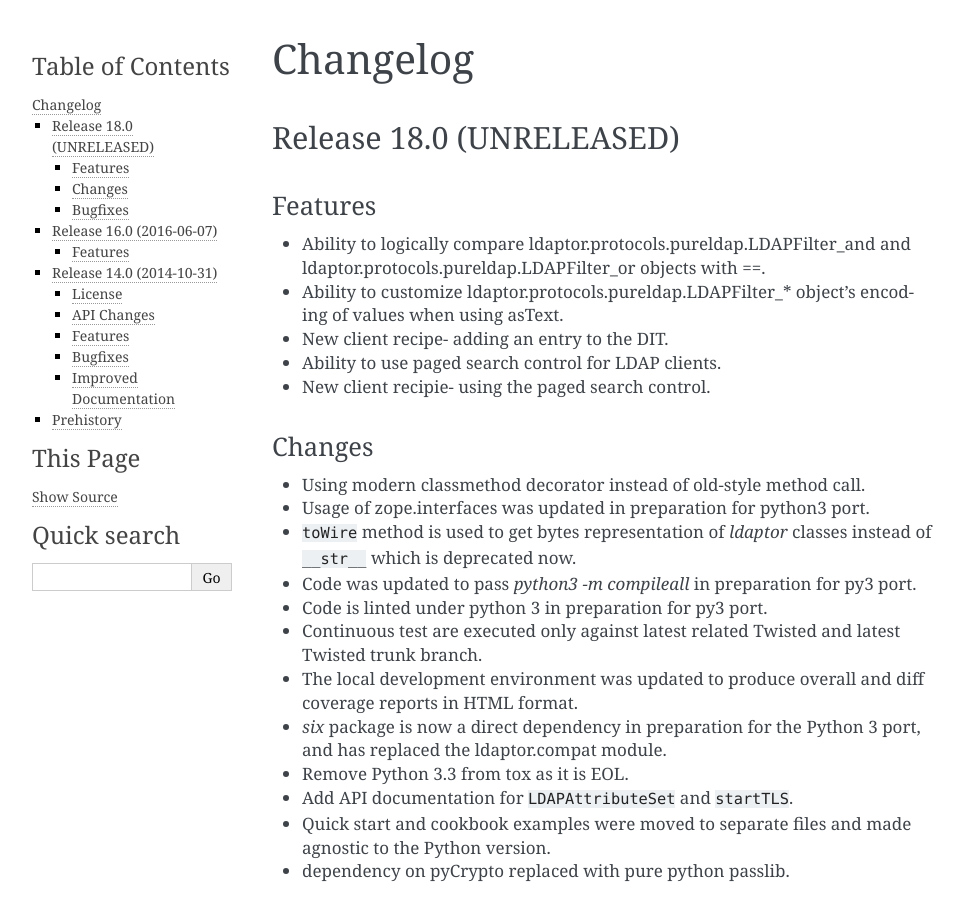
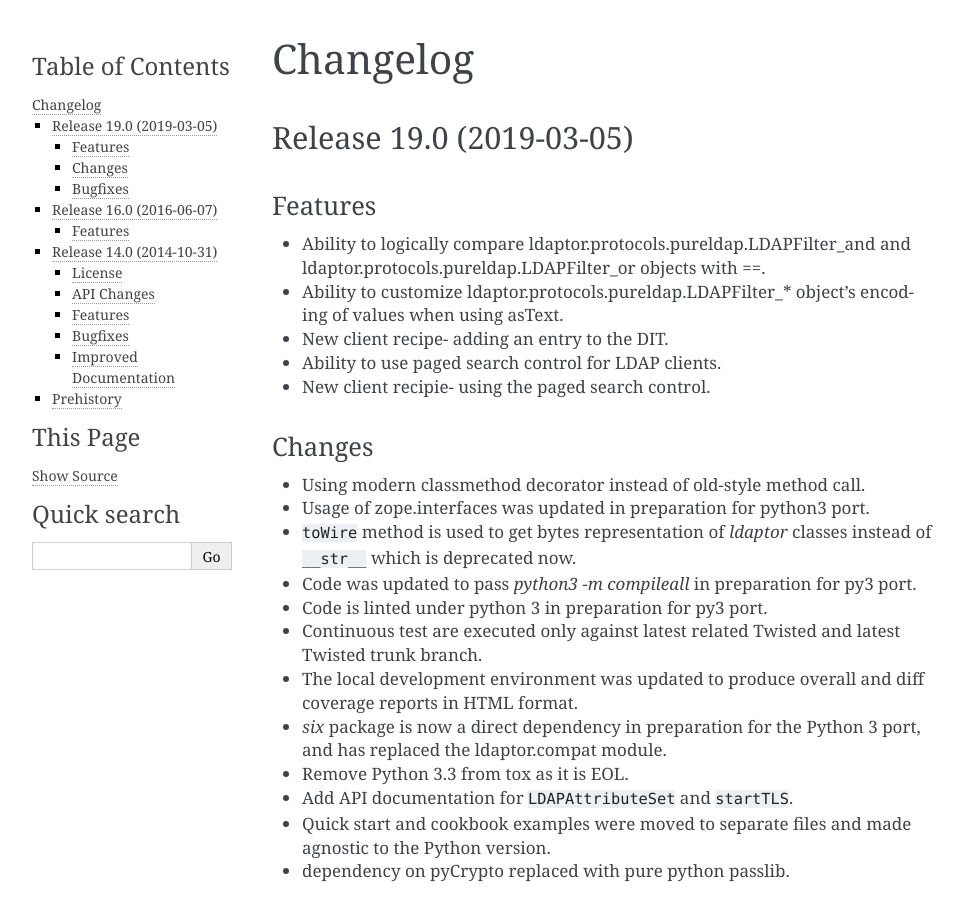
Before and after one commit to twisted/ldaptor, a Sphinx documentation site: the page built from docs/source/NEWS.rst, in a window 1280 px wide and 900 px high. Shown: the whole window, without its empty margins (148-1112 px from the left). Built offline with Sphinx 7.4.7, drawn with Linux system fonts in a browser that asks for light colours.

Commit message:
Update NEWS.rst

```diff
--- a/docs/source/NEWS.rst
+++ b/docs/source/NEWS.rst
@@ -2,7 +2,7 @@ Changelog
 =========
 
 
-Release 18.0 (UNRELEASED)
+Release 19.0 (2019-03-05)
 -------------------------
 
 Features
```
